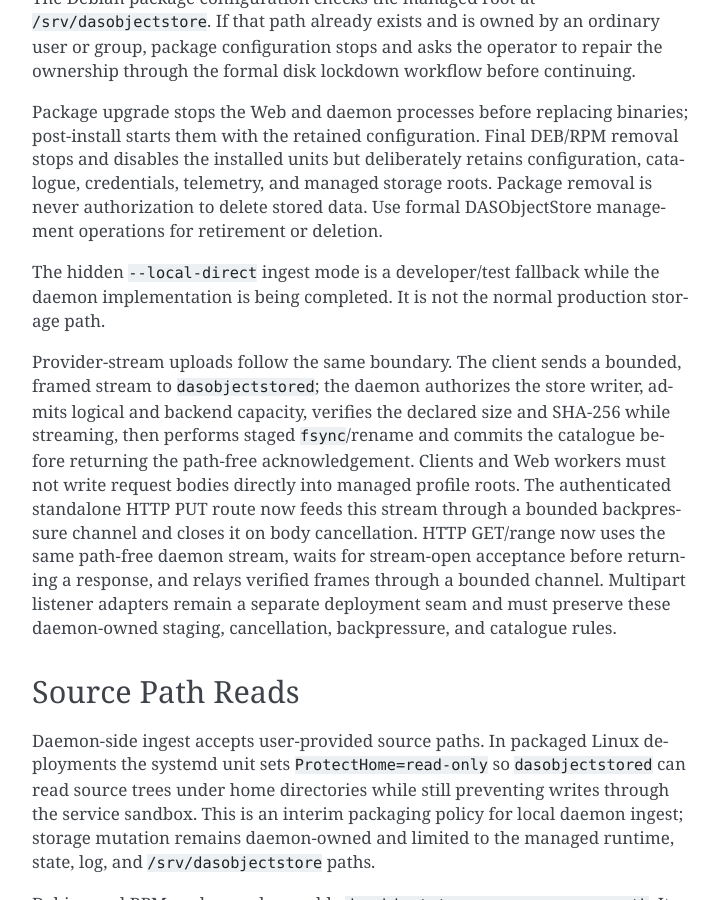
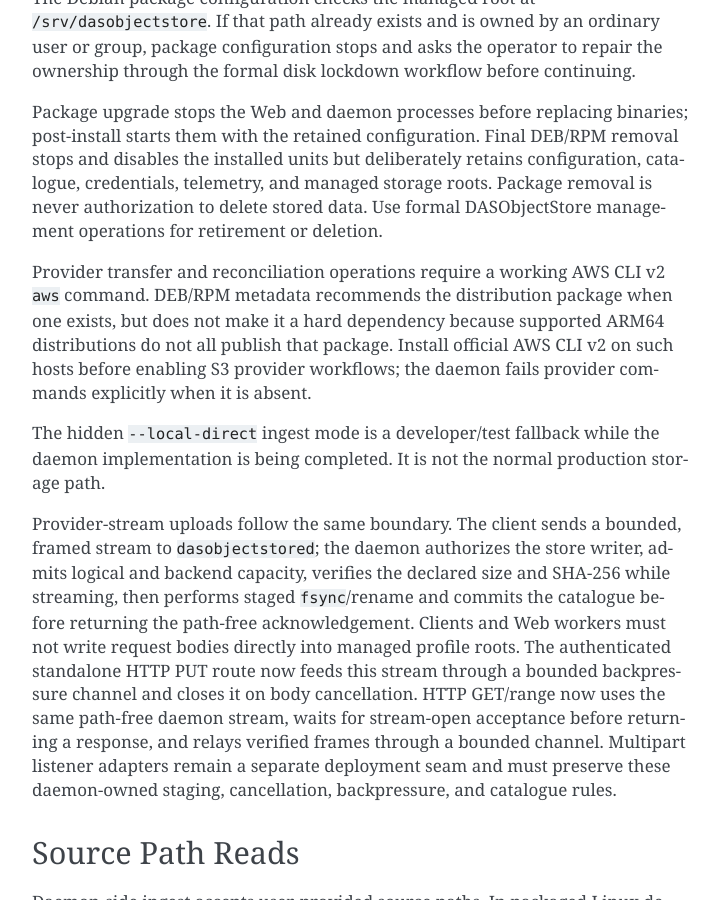
Before and after one commit to sagrudd/DASObjectStore, a Sphinx documentation site: the page built from docs/user/service-boundary.rst, in a window 1280 px wide and 900 px high, scrolled down 3569 px. Shown: the whole window, without its empty margins (388-1107 px from the left). Built offline with Sphinx 7.4.7, drawn with Linux system fonts in a browser that asks for light colours.

Commit message:
fix: support AWS CLI v2 on ARM64 packages

```diff
--- a/docs/user/service-boundary.rst
+++ b/docs/user/service-boundary.rst
@@ -175,6 +175,13 @@
 is never authorization to delete stored data. Use formal DASObjectStore
 management operations for retirement or deletion.
 
+Provider transfer and reconciliation operations require a working AWS CLI v2
+``aws`` command. DEB/RPM metadata recommends the distribution package when one
+exists, but does not make it a hard dependency because supported ARM64
+distributions do not all publish that package. Install official AWS CLI v2 on
+such hosts before enabling S3 provider workflows; the daemon fails provider
+commands explicitly when it is absent.
+
 The hidden ``--local-direct`` ingest mode is a developer/test fallback while the
 daemon implementation is being completed. It is not the normal production
 storage path.
```
Also changed, not shown: deploy/lima/README.md, 5 other files.
